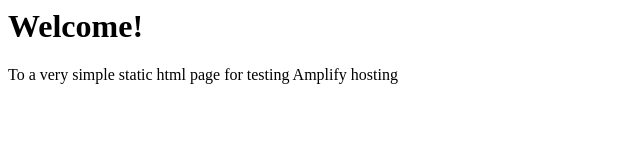
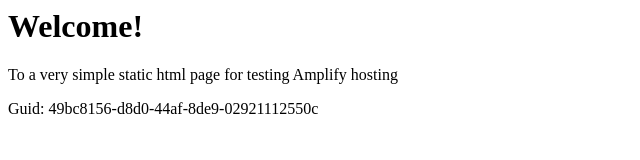
Before and after one commit to aws-aemilia-lhr/Github-PR-Commit-Integration-Test-DoNotTouch-Gith-P5X5MO5I-v1-preprod-eu-west-2, a website: page src/index.html in a window 1280 px wide. Shown: the whole page, without its empty margins (0-640 px from the left). Drawn offline with Linux system fonts and the light colour scheme.

Commit message:
commit from integ tests

```diff
--- a/src/index.html
+++ b/src/index.html
@@ -1,3 +1,5 @@
+
+
 <html lang="en">
 
 <head>
@@ -10,6 +12,6 @@
 <body>
     <h1>Welcome!</h1>
     <p>To a very simple static html page for testing Amplify hosting</p>
-</body>
+    <p>Guid: 49bc8156-d8d0-44af-8de9-02921112550c</p></body>
 
 </html>
```
